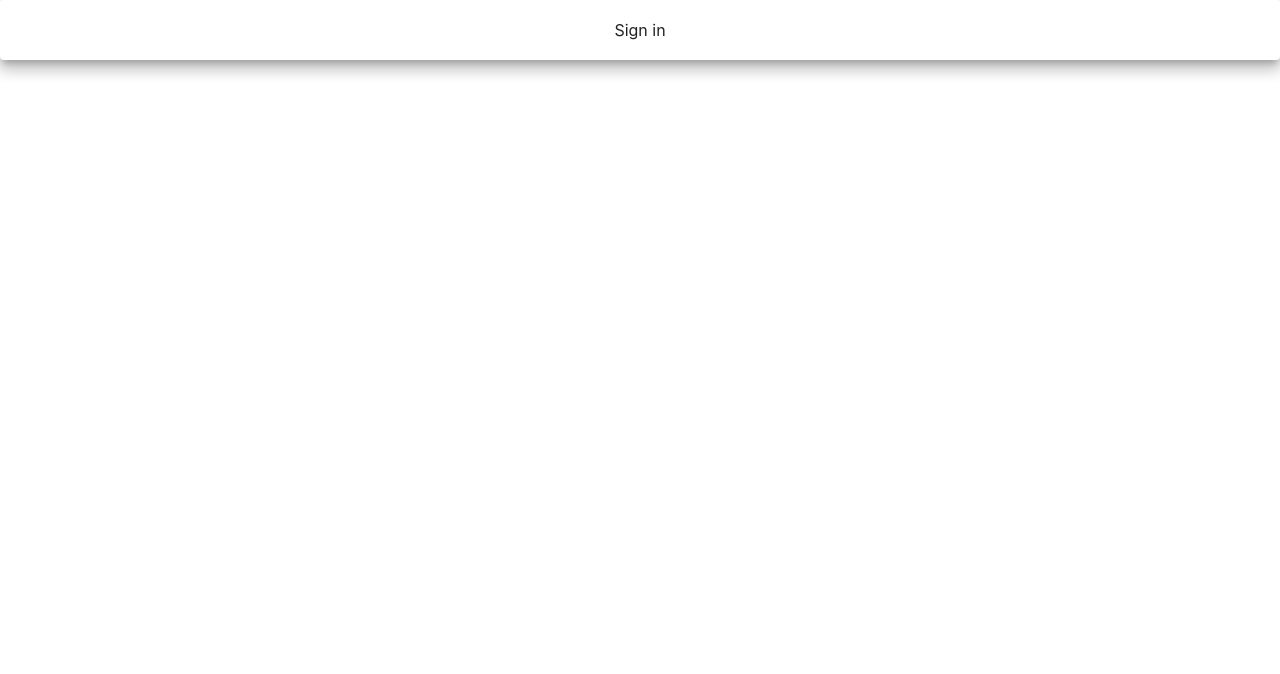
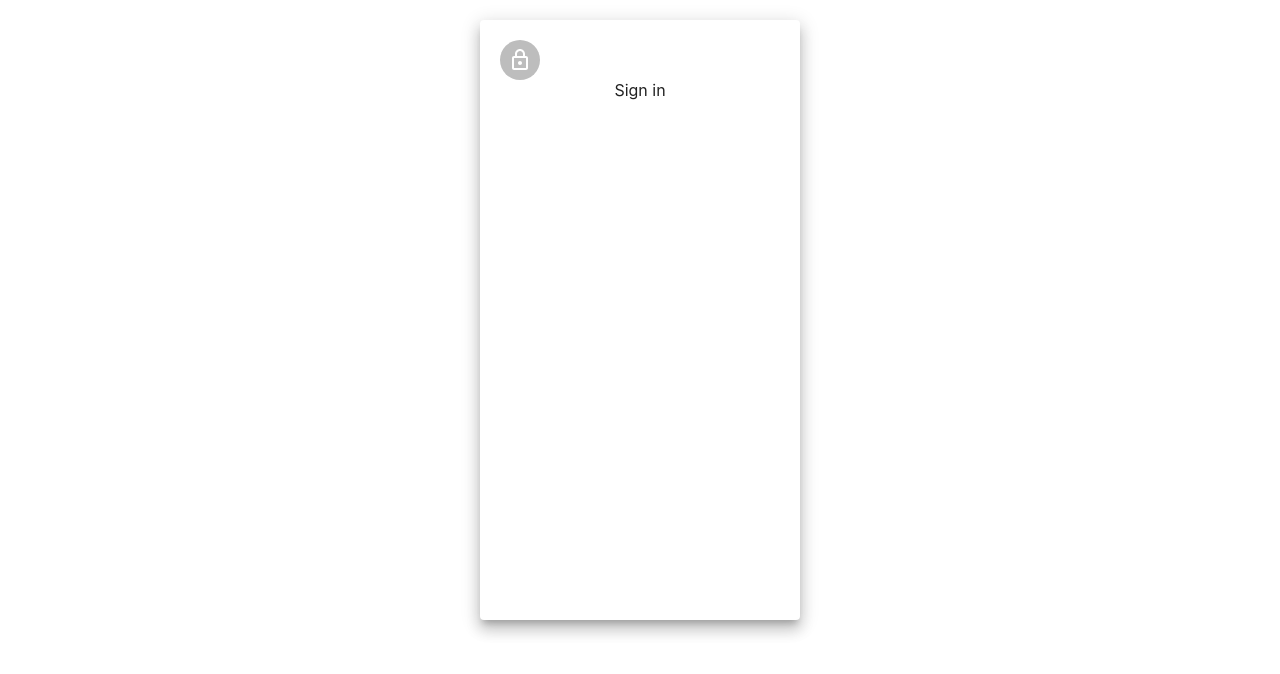
Before and after one commit to Asna1303/Placeme-2.0, a React (Create React App) app: page / in a window 1280 px wide. Shown: the top 674 px of the page. Built offline with nearby package versions, Linux system fonts and the light colour scheme.

Commit message:
added the lock avatar

```diff
--- a/package.json
+++ b/package.json
@@ -5,6 +5,7 @@
   "dependencies": {
     "@emotion/react": "^11.11.3",
     "@emotion/styled": "^11.11.0",
+    "@mui/icons-material": "^5.15.10",
     "@mui/joy": "^5.0.0-beta.28",
     "@mui/material": "^5.15.10",
     "@testing-library/jest-dom": "^5.17.0",
--- a/src/molecules/login.js
+++ b/src/molecules/login.js
@@ -1,12 +1,15 @@
 import React from 'react'
 import Grid from '@mui/material/Grid';
 import Paper from '@mui/material/Paper';
+import Avatar from '@mui/material/Avatar';
+import LockOutlinedIcon from '@mui/icons-material/LockOutlined';
 
 const Login=() =>{
-    const paperStyle={padding :20}
+    const paperStyle={padding :20, height : '70vh', width:280,margin:"20px auto"}
   return (
    <Grid>
 <Paper elevation ={10} style={paperStyle}>
+    <Avatar> <LockOutlinedIcon /></Avatar>
 Sign in
 </Paper>
    </Grid>
```
Also changed, not shown: 1 other file (tests, documents, lock files or other folders).
